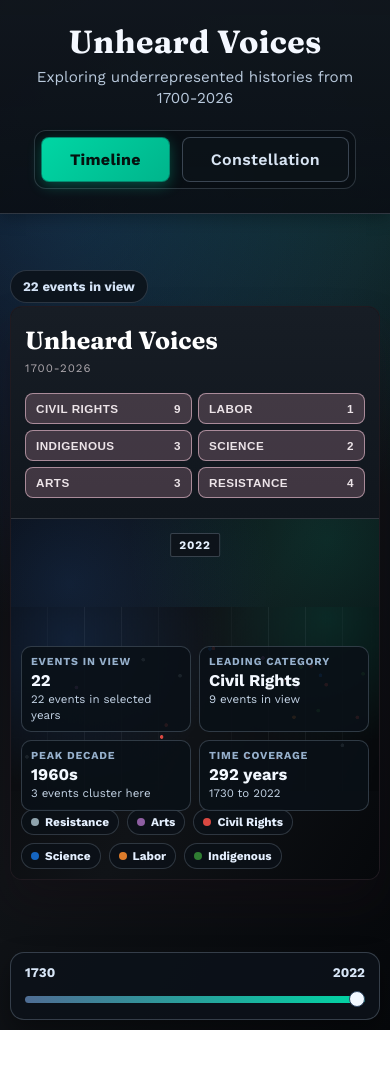
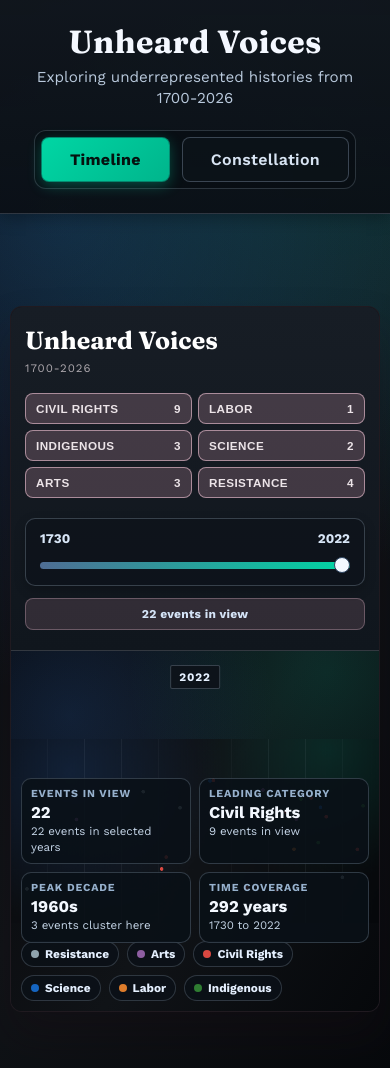
Before and after one commit to IzonIcy/UnHeard-Voices, a React (Vite) app: page / in a window 390 px wide. Shown: the top 1068 px of the page. Before the commit the page ends 1030 px from the top, so only its background shows below. Built offline with nearby package versions, Linux system fonts and the light colour scheme; a web font is replaced by a local one.

Commit message:
Fix button styling and reorganize controls layout

```diff
--- a/src/components/HistographyVisualization.jsx
+++ b/src/components/HistographyVisualization.jsx
@@ -396,6 +396,25 @@ function HistographyVisualization({ events, viewMode, yearRange, onYearChange, o
               )
             })}
           </div>
+
+          <div className="time-slider-container">
+            <div className="slider-years">
+              <div>{Math.floor(yearRange[0])}</div>
+              <div>{Math.floor(yearRange[1])}</div>
+            </div>
+            <input
+              type="range"
+              min={minYear}
+              max={maxYear}
+              value={yearRange[1]}
+              onChange={handleSliderChange}
+              className="time-slider"
+            />
+          </div>
+
+          <div className="events-count">
+            {visibleEvents.length} events in view
+          </div>
         </aside>
 
         <div className="timeline-stage">
@@ -470,25 +489,6 @@ function HistographyVisualization({ events, viewMode, yearRange, onYearChange, o
           )}
         </div>
       )}
-
-      <div className="time-slider-container">
-        <div className="slider-years">
-          <div>{Math.floor(yearRange[0])}</div>
-          <div>{Math.floor(yearRange[1])}</div>
-        </div>
-        <input
-          type="range"
-          min={minYear}
-          max={maxYear}
-          value={yearRange[1]}
-          onChange={handleSliderChange}
-          className="time-slider"
-        />
-      </div>
-
-      <div className="events-count">
-        {visibleEvents.length} events in view
-      </div>
     </div>
   )
 }
--- a/src/styles/timeline.css
+++ b/src/styles/timeline.css
@@ -723,16 +723,14 @@ body {
 }
 
 .time-slider-container {
-  position: absolute;
-  bottom: 18px;
-  left: 276px;
-  width: 320px;
-  z-index: 20;
-  background: rgba(12, 18, 25, 0.93);
+  position: relative;
+  width: 100%;
+  margin-top: 20px;
+  background: rgba(12, 18, 25, 0.6);
   border: 1px solid rgba(189, 208, 231, 0.24);
-  border-radius: 14px;
+  border-radius: 10px;
   padding: 12px 14px;
-  box-shadow: 0 10px 24px rgba(0, 0, 0, 0.34);
+  box-shadow: 0 4px 12px rgba(0, 0, 0, 0.2);
 }
 
 .slider-years {
@@ -775,17 +773,18 @@ body {
 }
 
 .events-count {
-  position: absolute;
-  bottom: 18px;
-  right: 18px;
-  font-size: 0.82rem;
+  position: relative;
+  width: 100%;
+  margin-top: 12px;
+  font-size: 0.75rem;
   color: #d4e3f6;
-  z-index: 20;
   font-weight: 700;
-  background: rgba(12, 18, 25, 0.85);
-  border: 1px solid rgba(184, 204, 229, 0.18);
-  border-radius: 999px;
+  background: rgba(232, 168, 189, 0.15);
+  border: 1px solid rgba(240, 196, 212, 0.3);
+  border-radius: 8px;
   padding: 8px 12px;
+  text-align: center;
+  letter-spacing: 0.02em;
 }
 
 .demo-next-btn {
@@ -932,10 +931,6 @@ body {
   .timeline-shell {
     grid-template-columns: 186px 1fr;
   }
-
-  .time-slider-container {
-    left: 236px;
-  }
 }
 
 @media (max-width: 820px) {
@@ -1025,20 +1020,6 @@ body {
     bottom: 76px;
     max-width: none;
     padding: 18px;
-  }
-
-  .time-slider-container {
-    left: 10px;
-    right: 10px;
-    width: auto;
-    bottom: 10px;
-  }
-
-  .events-count {
-    top: 56px;
-    left: 10px;
-    right: auto;
-    bottom: auto;
   }
 
   .demo-next-btn {
```
